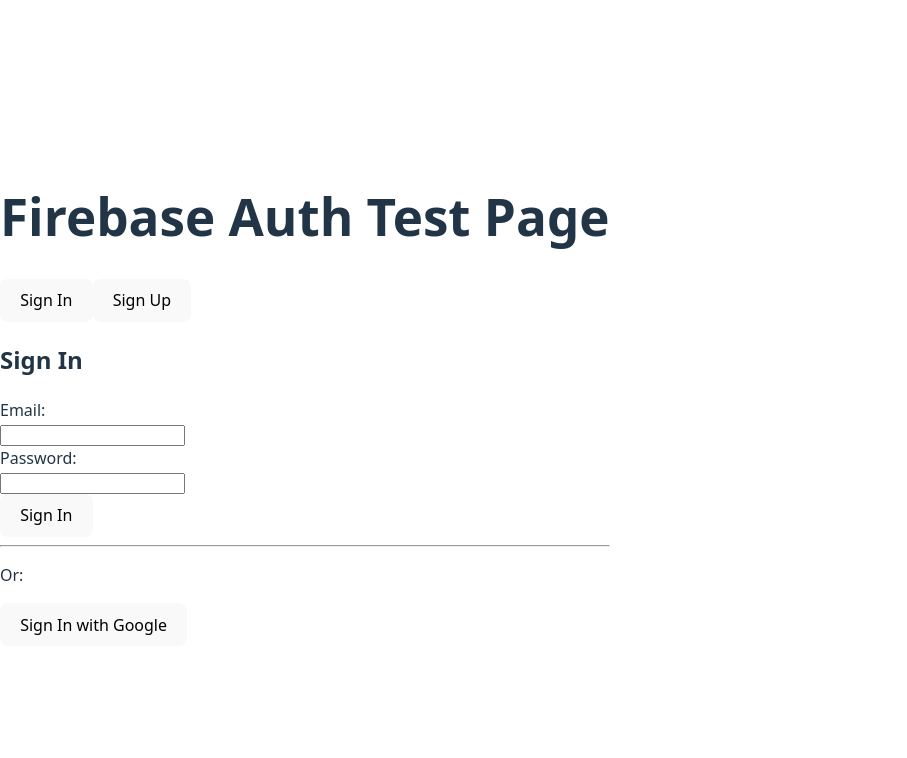
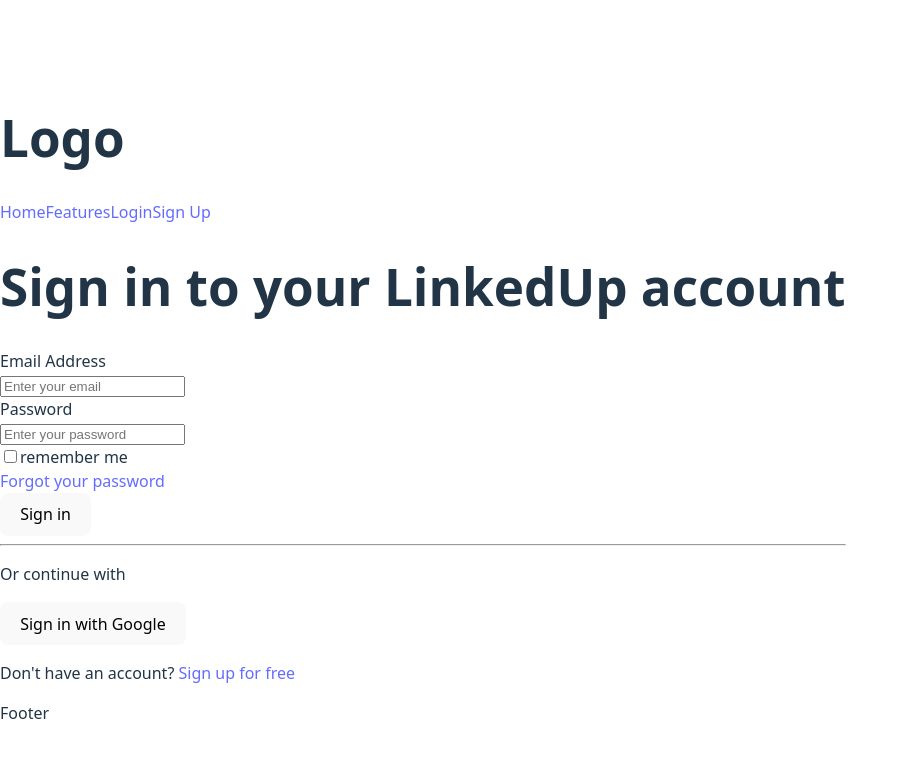
Before and after one commit to katzenjammer1/LinkedUp, a React (Vite) app: page /login in a window 1280 px wide. Shown: the top 758 px of the page, without its empty margins (0-907 px from the left). Built offline with nearby package versions, Linux system fonts and the light colour scheme; no server answers.

Commit message:
FEAT: basic routing system and set up logiin form

```diff
--- a/package.json
+++ b/package.json
@@ -12,7 +12,8 @@
   "dependencies": {
     "firebase": "^12.3.0",
     "react": "^19.1.1",
-    "react-dom": "^19.1.1"
+    "react-dom": "^19.1.1",
+    "react-router-dom": "^7.9.1"
   },
   "devDependencies": {
     "@eslint/js": "^9.35.0",
--- a/src/App.jsx
+++ b/src/App.jsx
@@ -1,7 +1,29 @@
-import AuthTest from './components/AuthTest.jsx';
+import React from 'react';
+import { BrowserRouter as Router, Routes, Route } from 'react-router';
+
+import HomePage from './pages/HomePage';
+import LoginPage from './pages/LoginPage';
+import SignupPage from './pages/SignupPage';
+import FeaturesPage from './pages/FeaturesPage';
+import DashboardPage from './pages/DashboardPage';
+// import components
+import Navbar from './components/common/navbar';
+import Footer from './components/common/footer';
 
 function App() {
-  return <AuthTest />;
+  return (
+    <Router>
+      <Navbar />
+      <Routes>
+        <Route path="/" element={<HomePage />} />
+            <Route path="/features" element={<FeaturesPage />} />
+            <Route path="/login" element={<LoginPage />} />
+            <Route path="/signup" element={<SignupPage />} />
+            <Route path="/dashboard" element={<DashboardPage />} />
+      </Routes>
+      <Footer />
+    </Router>
+  )
 }
 
 export default App;
--- a/src/components/AuthTest.jsx
+++ b/src/components/AuthTest.jsx
@@ -8,7 +8,6 @@
 const AuthTest = () => {
   // STATE MANAGEMENT
   // react hooks to manage component state (basically data that can change)
-
   // states to track if user is logged in
   const [user, setUser] = useState(null); // null = not logged in, object = user data
   const [loading, setLoading] = useState(true); // Shows loading while checking auth status
--- /dev/null
+++ b/src/components/common/Footer.jsx
@@ -0,0 +1,11 @@
+import React from 'react';
+
+const Footer = () => {
+    return (
+        <div>
+            Footer
+        </div>
+    )
+};
+
+export default Footer;
--- /dev/null
+++ b/src/components/common/Navbar.jsx
@@ -0,0 +1,56 @@
+import React from 'react';
+import { Link, useLocation} from 'react-router-dom';
+
+const Navbar = () => {
+    const isActive = (path) =>  location.pathname === path;
+
+    return (
+        <div>
+            <h1>
+                Logo
+            </h1>
+            <Link
+                to="/"
+                className={`px-3 py-2 rounded-md text-sm font-medium transition-colors ${
+                  isActive('/')
+                    ? 'bg-blue-100 text-blue-700'
+                    : 'text-gray-600 hover:text-gray-900 hover:bg-gray-50'
+                }`}
+              >
+                Home
+              </Link>
+              <Link
+                to="/features"
+                className={`px-3 py-2 rounded-md text-sm font-medium transition-colors ${
+                  isActive('/features')
+                    ? 'bg-blue-100 text-blue-700'
+                    : 'text-gray-600 hover:text-gray-900 hover:bg-gray-50'
+                }`}
+              >
+                Features
+              </Link>
+              <Link
+              to="/login"
+              className={`px-4 py-2 rounded-md text-sm font-medium transition-colors ${
+                isActive('/login')
+                  ? 'bg-gray-100 text-gray-900'
+                  : 'text-gray-600 hover:text-gray-900 hover:bg-gray-50'
+              }`}
+            >
+              Login
+            </Link>
+            <Link
+              to="/signup"
+              className={`px-4 py-2 rounded-md text-sm font-medium transition-colors ${
+                isActive('/signup')
+                  ? 'bg-blue-700 text-white'
+                  : 'bg-blue-600 text-white hover:bg-blue-700'
+              }`}
+            >
+              Sign Up
+            </Link>
+        </div>
+    )
+};
+
+export default Navbar;
--- /dev/null
+++ b/src/pages/DashboardPage.jsx
@@ -0,0 +1,12 @@
+// src/pages/DashboardPage.jsx
+import React, { useState, useEffect } from 'react';
+
+const DashboardPage = () => {
+    return (
+        <div>
+            Dashboard
+        </div>
+    )
+};
+
+export default DashboardPage;
--- /dev/null
+++ b/src/pages/FeaturesPage.jsx
@@ -0,0 +1,11 @@
+import React from 'react';
+
+const FeaturesPage = () => {
+    return (
+        <div>
+            Features Page
+        </div>
+    )
+};
+
+export default FeaturesPage;
--- /dev/null
+++ b/src/pages/HomePage.jsx
@@ -0,0 +1,10 @@
+import React from 'react';
+
+const HomePage = () => {
+    return (
+        <div>
+            Home Page
+        </div>
+    )
+};
+export default HomePage;
--- /dev/null
+++ b/src/pages/LoginPage.jsx
@@ -0,0 +1,149 @@
+import React, { useState} from 'react';
+import { useNavigate } from 'react-router-dom';
+import { signIn, signInWithGoogle } from '../lib/authService';
+
+const LoginPage = () => {
+    const navigate = useNavigate();
+
+    // form state management
+    const [formData, setFormData] = useState({
+        email: '',
+        password: ''
+    });
+    const [isLoading, setIsLoading] = useState(false);
+    const [message, setMessage] = useState('');
+
+
+    // handle inpout changes
+    const handleChange = (e) => {
+        const { name, value} = e.target;
+        setFormData(prev => ({
+            ...prev,
+            [name]: value
+        }));
+        // basically clear the message when user starts typing
+        if (message) setMessage('');
+    };
+
+    // handle form submission
+    const handleSubmit = async (e) => {
+        e.preventDefault();
+        setIsLoading(true);
+        setIsLoading(true);
+        setMessage("Signing in...");
+
+        try {
+            const result = await signIn(formData.email, formData.password);
+
+            if (result.success) {
+                setMessage('Signed in succesfully! Redirecting...');
+                console.log('Login successful, user:', result.user);
+
+                // redirect to dashboard
+                setTimeout(() => {
+                    navigate('/dashboard');
+                }, 1500); // small delay
+            } else {
+                setMessage(`Error: ${result.error}`);
+            }
+        } catch (err) {
+            setMessage(`Error: ${err.message}`);
+        } finally {
+            setIsLoading(false);
+        }
+    };
+
+    // handle google sign in
+    const handleGoogleSignIn = async () => {
+        setIsLoading(true);
+        setMessage('Signing in with google...');
+
+        try {
+            const result = await signInWithGoogle();
+
+            if (result.success) {
+                setMessage('Signed in with Google successfully! Redirecting...');
+                console.log('Google login successful, user:', result.user);
+
+                // redirect
+                setTimeout(() => {
+                    navigate('/dashboard');
+                }, 1500);
+            } else {
+                setMessage(`Error: ${result.message}`);
+            }
+        } catch (err) {
+            setMessage(`Error: ${err.message}`);
+        } finally {
+            setIsLoading(false);
+        }
+    };
+
+    const clearMessage = () => {
+        setMessage('');
+    };
+
+    return (
+        <div>
+            <h1>Sign in to your LinkedUp account</h1>
+            {message && (
+                <div>
+                    <p>{message}</p>
+                    <button onClick={clearMessage}>Clear</button>
+                </div>
+            )}
+            <div>
+                <div>
+                    <label>Email Address</label>
+                    <br />
+                    <input
+                    name="email"
+                    type="email"
+                    value={formData.email}
+                    onChange={handleChange}
+                    disabled={isLoading}
+                    placeholder='Enter your email'
+                    required
+                    />
+                </div>
+                <div>
+                    <label>Password</label>
+                    <br />
+                    <input
+                    name="password"
+                    type="password"
+                    value={formData.password}
+                    onChange={handleChange}
+                    disabled={isLoading}
+                    placeholder='Enter your password'
+                    required
+                    />
+                    <div>
+                        <input type="checkbox" id="remember-me"/>
+                        <label htmlFor="remember-me">remember me</label>
+                    </div>
+
+                    <div>
+                        <a href='#'>Forgot your password</a>
+                    </div>
+
+                    <button onClick={handleSubmit} disabled={isLoading}>
+                        {isLoading ? 'Signining in...' : 'Sign in'}
+                    </button>
+                </div>
+
+            </div>
+            <hr />
+            <p>Or continue with</p>
+
+            <button onClick={handleGoogleSignIn} disabled={isLoading}>
+                {isLoading ? 'Signing in...' : 'Sign in with Google'}
+            </button>
+
+            <p>
+                Don't have an account? <a href="/signup">Sign up for free</a>
+            </p>
+        </div>
+    )
+};
+export default LoginPage;
--- /dev/null
+++ b/src/pages/SignupPage.jsx
@@ -0,0 +1,10 @@
+import React, { useState} from 'react';
+
+const SignupPage = () => {
+    return (
+        <div>
+            Signup Page
+        </div>
+    )
+};
+export default SignupPage;
```
Also changed, not shown: src/routes.jsx (added), 1 other file (tests, documents, lock files or other folders).
